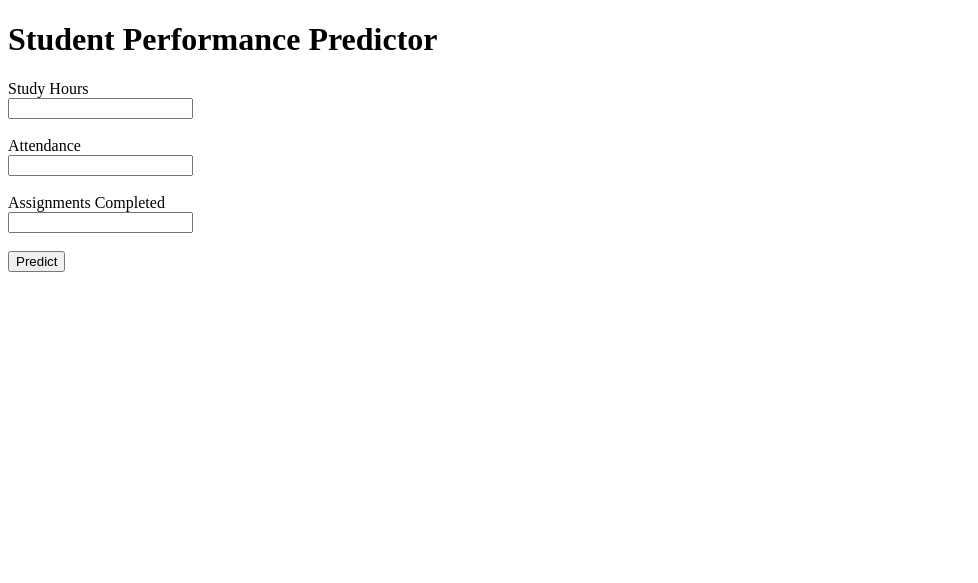
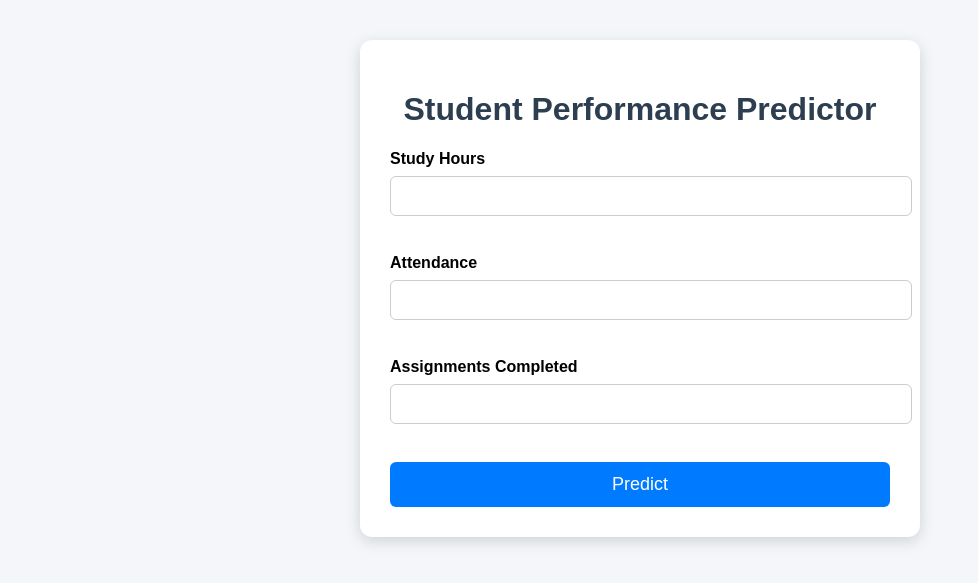
Before and after one commit to kanishkachauhan241/Student-Performance-Predictor, a Flask app: page / in a window 1280 px wide. Shown: the top 583 px of the page, without its empty margins (0-978 px from the left). Run offline with Flask 3, Linux system fonts and the light colour scheme; parts of the project's set-up code (start-up, migrations or seed data) failed here and were passed over.

Commit message:
Improve UI with CSS styling

```diff
--- /dev/null
+++ b/static/css/style.css
@@ -0,0 +1,56 @@
+body{
+    font-family: Arial, Helvetica, sans-serif;
+    background:#f4f6f9;
+    margin:0;
+    padding:40px;
+}
+
+.container{
+    width:500px;
+    margin:auto;
+    background:white;
+    padding:30px;
+    border-radius:12px;
+    box-shadow:0px 4px 15px rgba(0,0,0,.15);
+}
+
+h1{
+    text-align:center;
+    color:#2c3e50;
+}
+
+label{
+    font-weight:bold;
+}
+
+input{
+    width:100%;
+    padding:10px;
+    margin-top:8px;
+    margin-bottom:20px;
+    border:1px solid #ccc;
+    border-radius:6px;
+    font-size:16px;
+}
+
+button{
+    width:100%;
+    padding:12px;
+    border:none;
+    background:#007BFF;
+    color:white;
+    font-size:18px;
+    border-radius:6px;
+    cursor:pointer;
+}
+
+button:hover{
+    background:#0056b3;
+}
+
+.result{
+    margin-top:25px;
+    padding:15px;
+    background:#eef5ff;
+    border-radius:8px;
+}
--- a/templates/index.html
+++ b/templates/index.html
@@ -2,9 +2,12 @@
 <html>
 <head>
     <title>Student Performance Predictor</title>
+    <link rel="stylesheet" href="{{ url_for('static', filename='css/style.css') }}">
 </head>
 
 <body>
+    <div class="container">
+
 
     <h1>Student Performance Predictor</h1>
 
@@ -25,10 +28,16 @@
 
     {% if prediction %}
 
-        <h2>Predicted Marks: {{ prediction }}</h2>
-        <h3>Performance: {{ performance }}</h3>
+        <div class="result">
+
+              <h2>Predicted Marks: {{ prediction }}</h2>
+
+              <h2>Performance: {{ performance }}</h2>
+
+        </div>
 
     {% endif %}
+</div>
 
 </body>
 </html>
```
